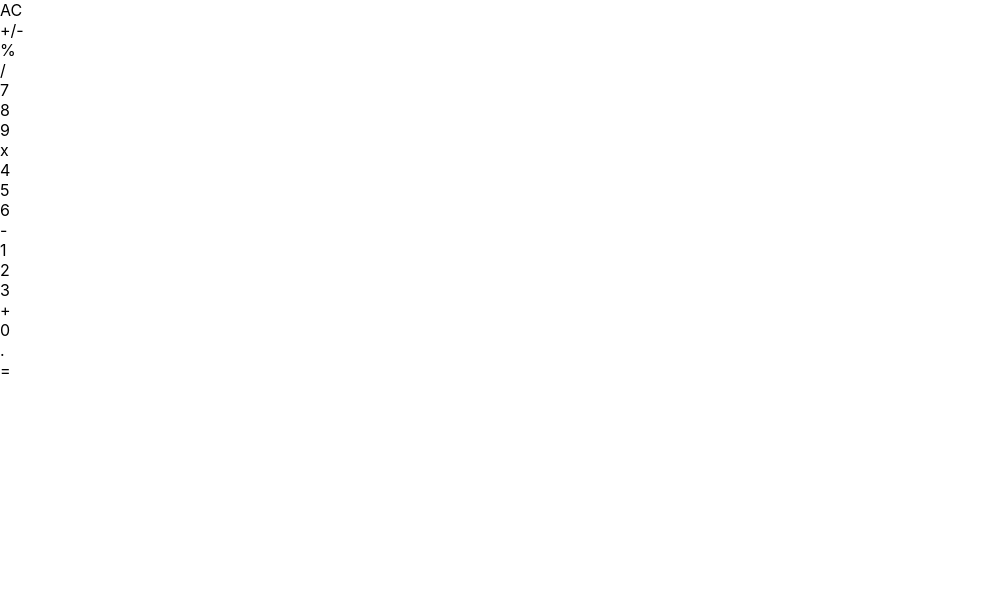
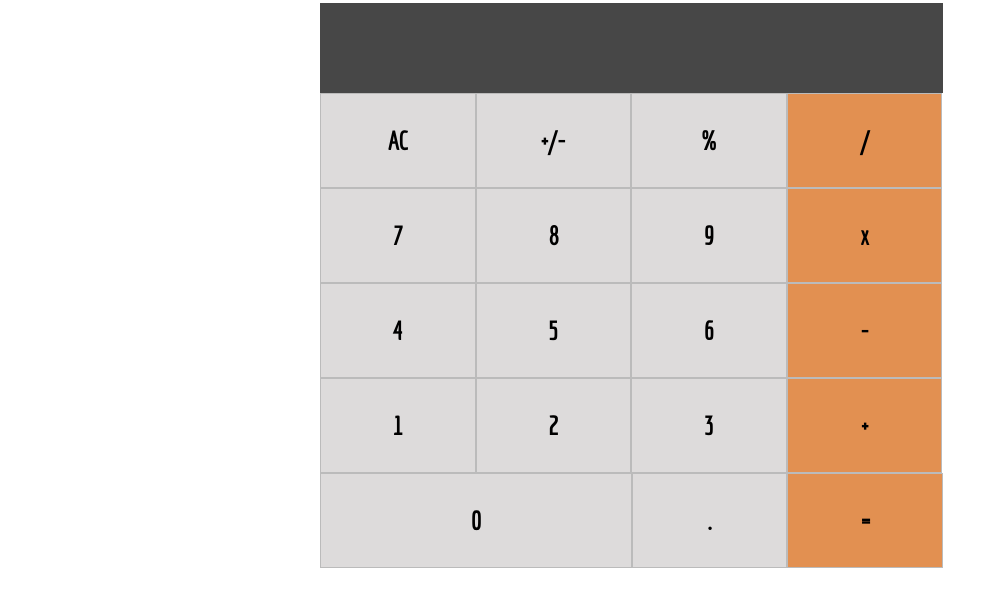
Before and after one commit to oluwoleilesanmi/react-calculator, a React (Create React App) app: page / in a window 1280 px wide. Shown: the top 606 px of the page, without its empty margins (0-1006 px from the left). Built offline with nearby package versions, Linux system fonts and the light colour scheme.

Commit message:
Implemented styling for calculator

```diff
--- a/src/components/app/App.css
+++ b/src/components/app/App.css
@@ -0,0 +1,4 @@
+.calculator {
+  margin: 0.25% 25% 25%;
+  text-align: center;
+}
--- a/src/components/button/Button.css
+++ b/src/components/button/Button.css
@@ -0,0 +1,12 @@
+.button {
+  float: left;
+  cursor: pointer;
+  font-weight: bold;
+  text-align: center;
+  padding: 2rem 0 2rem;
+  border: 1px solid #bbbbbb;
+  background-color: #e29051;
+}
+.button:hover {
+  color: #666464;
+}
--- a/src/components/button/Button.js
+++ b/src/components/button/Button.js
@@ -5,12 +5,25 @@ export default class Card extends React.Component {
   render() {
     return (
       <div>
-        <div onClick={this.passCharToApp} className={"button"}>
+        <div
+          onClick={this.passCharToApp}
+          className={"button"}
+          style={{
+            backgroundColor: this.pickBgColor(this.props.color),
+            width: this.pickWidth(this.props.widthx2)
+          }}
+        >
           {this.props.name}
         </div>
       </div>
     );
   }
+  pickWidth = prop => {
+    return prop ? "48.4%" : "24%";
+  };
+  pickBgColor = prop => {
+    return prop || "#e29051";
+  };
   passCharToApp = () => {
     this.props.appFunction(this.props.name);
   };
--- a/src/components/buttonpanel/ButtonPanel.css
+++ b/src/components/buttonpanel/ButtonPanel.css
@@ -0,0 +1,4 @@
+.button-panel {
+  max-width: 100%;
+  cursor: pointer;
+}
--- a/src/components/buttonpanel/ButtonPanel.js
+++ b/src/components/buttonpanel/ButtonPanel.js
@@ -6,32 +6,32 @@ export default class ButtonPanel extends React.Component {
     return (
       <div className="{button-panel}">
         <div id="first-row">
-          <Button appFunction={this.props.charHandler} name="AC" />
-          <Button appFunction={this.props.charHandler} name="+/-" />
-          <Button appFunction={this.props.charHandler} name="%" />
+          <Button appFunction={this.props.charHandler} name="AC" color={"#dddbdb"} />
+          <Button appFunction={this.props.charHandler} name="+/-" color={"#dddbdb"} />
+          <Button appFunction={this.props.charHandler} name="%" color={"#dddbdb"} />
           <Button appFunction={this.props.charHandler} name="/" />
         </div>
         <div id="second-row">
-          <Button appFunction={this.props.charHandler} name="7" />
-          <Button appFunction={this.props.charHandler} name="8" />
-          <Button appFunction={this.props.charHandler} name="9" />
+          <Button appFunction={this.props.charHandler} name="7" color={"#dddbdb"} />
+          <Button appFunction={this.props.charHandler} name="8" color={"#dddbdb"} />
+          <Button appFunction={this.props.charHandler} name="9" color={"#dddbdb"} />
           <Button appFunction={this.props.charHandler} name="x" />
         </div>
         <div id="third-row">
-          <Button appFunction={this.props.charHandler} name="4" />
-          <Button appFunction={this.props.charHandler} name="5" />
-          <Button appFunction={this.props.charHandler} name="6" />
+          <Button appFunction={this.props.charHandler} name="4" color={"#dddbdb"} />
+          <Button appFunction={this.props.charHandler} name="5" color={"#dddbdb"} />
+          <Button appFunction={this.props.charHandler} name="6" color={"#dddbdb"} />
           <Button appFunction={this.props.charHandler} name="-" />
         </div>
         <div id="forth-row">
-          <Button appFunction={this.props.charHandler} name="1" />
-          <Button appFunction={this.props.charHandler} name="2" />
-          <Button appFunction={this.props.charHandler} name="3" />
+          <Button appFunction={this.props.charHandler} name="1" color={"#dddbdb"} />
+          <Button appFunction={this.props.charHandler} name="2" color={"#dddbdb"} />
+          <Button appFunction={this.props.charHandler} name="3" color={"#dddbdb"} />
           <Button appFunction={this.props.charHandler} name="+" />
         </div>
         <div id="last-row">
-          <Button appFunction={this.props.charHandler} name="0" />
-          <Button appFunction={this.props.charHandler} name="." />
+          <Button appFunction={this.props.charHandler} name="0" color={"#dddbdb"} widthx2/>
+          <Button appFunction={this.props.charHandler} name="." color={"#dddbdb"} />
           <Button appFunction={this.props.charHandler} name="=" />
         </div>
       </div>
--- a/src/components/display/Display.css
+++ b/src/components/display/Display.css
@@ -0,0 +1,15 @@
+.display {
+  width: 92.7%;
+  color: #fff;
+  /* margin-top: 2px; */
+  position: relative;
+  background-color: rgb(71, 71, 71);
+  padding: 50px 30px 40px 0;
+}
+
+.result {
+  right: 0;
+  bottom: 0;
+  text-align: right;
+  position: absolute;
+}
--- a/src/components/display/Display.js
+++ b/src/components/display/Display.js
@@ -4,8 +4,8 @@ import "./Display.css";
 export default class Display extends React.Component {
   render() {
     return (
-      <div>
-        <div className={"display"}>{this.props.result}</div>
+      <div className={"display"}>
+        <div className={"result"}>{this.props.result}</div>
       </div>
     );
   }
--- a/src/index.css
+++ b/src/index.css
@@ -1,3 +1,11 @@
+@import url("https://fonts.googleapis.com/css?family=Economica");
+
+.calculator,
+.button-panel {
+  font-family: "Economica", sans-serif;
+  font-size: 1.6em;
+}
+
 body {
   margin: 0;
   padding: 0;
```
